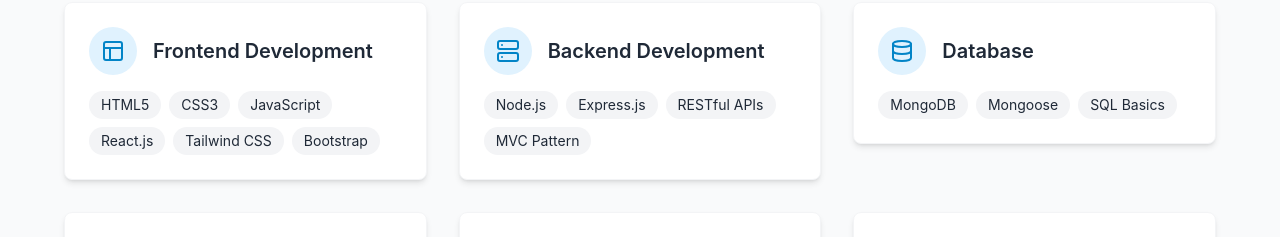
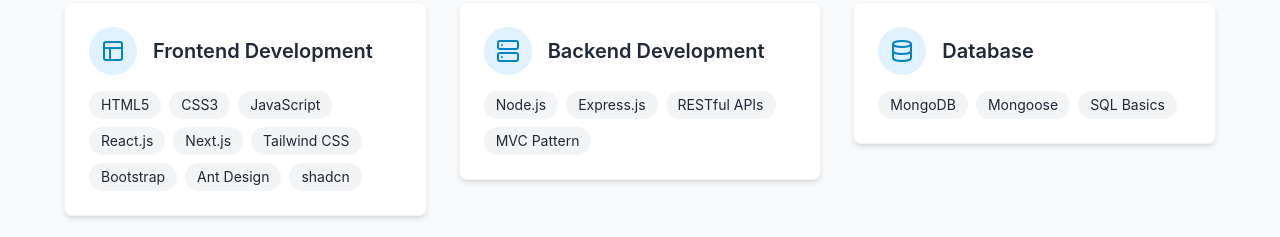
Before and after one commit to dhruvghinaiya12/personal-portfolio, a React (Vite) app: page / in a window 1280 px wide. Shown: the part 1740-1977 px from the top of the page. Built offline with nearby package versions, Linux system fonts and the light colour scheme.

Commit message:
Updated Skills.tsx

```diff
--- a/src/components/Skills.tsx
+++ b/src/components/Skills.tsx
@@ -35,7 +35,7 @@
     {
       title: 'Frontend Development',
       icon: <Layout size={24} className="text-blue-600" />,
-      skills: ['HTML5', 'CSS3', 'JavaScript', 'React.js', 'Tailwind CSS', 'Bootstrap'],
+      skills: ['HTML5', 'CSS3', 'JavaScript', 'React.js', "Next.js", 'Tailwind CSS', 'Bootstrap',"Ant Design", "shadcn"],
     },
     {
       title: 'Backend Development',
```
